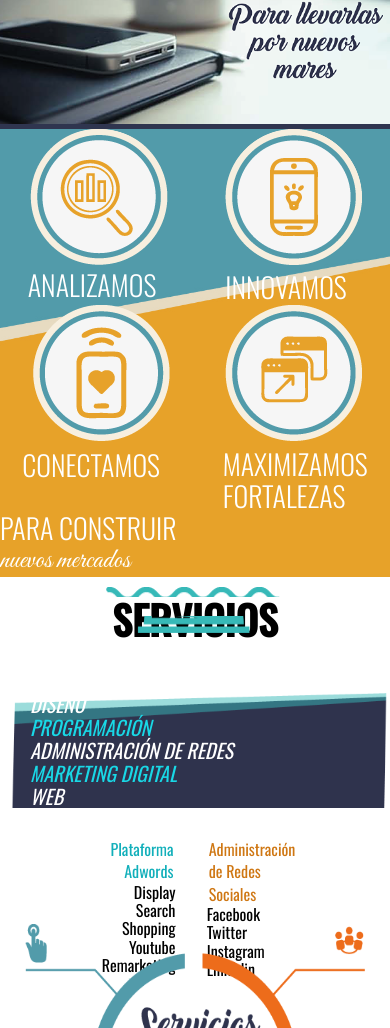
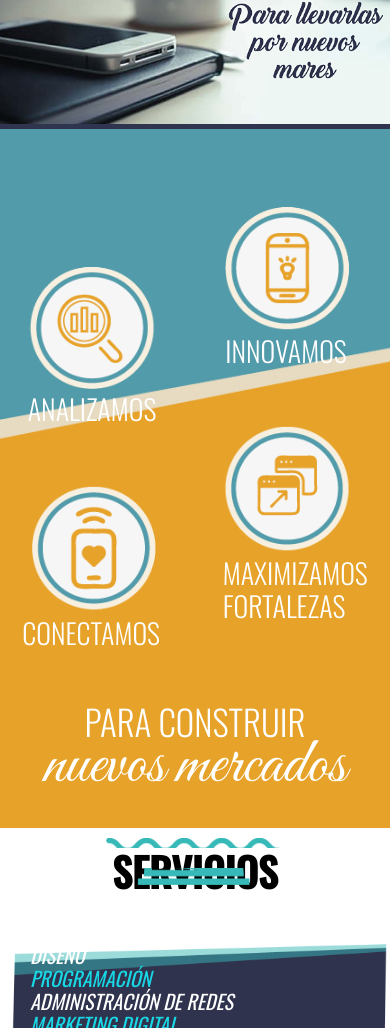
Before and after one commit to deliaro890/Pulpo, a plain HTML site: page index2.html in a window 390 px wide. Shown: the part 2899-3927 px from the top of the page. Drawn offline with nearby package versions, Linux system fonts and the light colour scheme; a web font is replaced by a local one.

Commit message:
innovation responsive

```diff
--- a/css/main.css
+++ b/css/main.css
@@ -190,15 +190,36 @@ nav ul li{
     background-repeat: no-repeat;
     background-position: center;
     background-size: cover;
+    padding-top: 20%;
+    padding-bottom: 10%;
 }
 
+#innovation img{
+    width: 90%;
+}
+#innovation .inn-mob-bottom {
+    margin-top: 60px;
+    margin-bottom: 60px;
+}
+#innovation .inn-mob-up {
+    margin-top: -60px;
+}
 .inn-item {
     display: flex;
     justify-content: space-around;
 }
-.inn-subtitle {
-    font-family: 'Great Vibes', cursive;
-}
+    .inn-text {
+        margin-top: 50px;
+        line-height: 45px;
+        text-align: center;
+    }
+    .inn-title {
+        font-size: 35px;
+    }
+    .inn-subtitle {
+         font-family: 'Great Vibes', cursive;
+        font-size: 65px;
+    }
 
 /* ----------- VIEJO ----------- */
 
@@ -859,7 +880,18 @@ label{
         padding-top: 10%;
         padding-bottom: 2%;
     }
+    #innovation .inn-mob-bottom {
+        margin-top: 0px;
+        margin-bottom: 0px;
+    }
+    #innovation .inn-mob-up {
+        margin-top: 0px;
+    }
 
+    #innovation img{
+        width: 100%;
+        max-width: 142px;
+    }
     #innovation section {
         width: 50%;
     }
@@ -874,6 +906,7 @@ label{
     .inn-text {
         margin-top: 29px;
         line-height: 67px;
+        text-align: left;
     }
     .inn-title {
         font-size: 60px;
--- a/index2.html
+++ b/index2.html
@@ -107,38 +107,9 @@
                 <img src="./img/fondo5.png">
             </div>
         </div>
-        <!-- <div id="cinco">
-
-            <div id="cinco_1">
-                <p>NUESTRA EXPERIENCIA ABARCA</p>
-            </div>
-            <div id="cinco_2">
-                <div id="cinco_2_1">
-                    <p class="exp a wow animated bounceInLeft">DESARROLLO</p>
-                </div>
-                <div id="cinco_2_2">
-                    <p class="exp b wow animated bounceInLeft" data-wow-delay=".5s"">DISEÑO</p></div>
-            </div>
-            <div id=" cinco_3">
-                        <div id="cinco_3_1">
-                            <p class="exp b wow animated bounceInLeft">ENFOCADOS EN MOVILIZAR LAS MARCAS</p>
-                        </div>
-                        <div id="cinco_3_2">
-                            <p class="exp a wow animated bounceInLeft" data-wow-delay=".5s">Y DIFUSIÓN DE PLATAFORMAS
-                                DIGITALES</p>
-                        </div>
-                </div>
-
-
-            </div>
-            <div id="seis">
-
-
-
-            </div> -->
             <div id="innovation">
                 <section class="inn-item wow animated bounceInLeft">
-                    <div class="inn-item-bottom">
+                    <div class="inn-item-bottom inn-mob-bottom">
                        <img src="./img/5A_1.png">
                        <p>ANALIZAMOS</p>
                     </div>
@@ -153,7 +124,7 @@
                             <img src="./img/5A_3.png">
                             <p>CONECTAMOS</p>
                         </div>
-                        <div>
+                        <div class="inn-mob-up">
                             <img src="./img/5A_4.png">
                             <p>MAXIMIZAMOS</p>
                             <p>FORTALEZAS</p>
@@ -165,46 +136,6 @@
                     </div>
                 </section>
             </div>
-            <!-- <div id="siete">
-
-                <div id="siete_1">
-                    <div id="siete_1_1">
-                        <div id="siete_1_1_1">
-                            <img src="img/5A_1.png" class="bolas wow animated bounceInLeft">
-                            <p>ANALIZAMOS</p>
-                        </div>
-                        <div id="siete_1_1_2">
-
-                            <img src="img/5A_2.png" class="bolas wow animated bounceInLeft a_2">
-                            <p>INOVAMOS</p>
-
-                        </div>
-                    </div>
-                    <div id="siete_1_2">
-
-                        <div id="siete_1_2_1">
-                            <img src="img/5A_3.png" class="bolas wow animated bounceInLeft">
-                            <p>CONECTAMOS</p>
-
-                        </div>
-                        <div id="siete_1_2_2">
-                            <img src="img/5A_4.png" class="bolas wow animated bounceInLeft a_2 a_4">
-                            <p>MAXIMIZAMOS FORTALEZAS</p>
-
-                        </div>
-
-
-
-                    </div>
-                </div>
-
-                <div id="siete_2">
-
-                    <p id="sietedos_1">PARA CONSTRUIR</p>
-                    <p id="sietedos_2">nuevos mercados</p>
-                </div>
-
-            </div> -->
             <div id="ocho">
 
             </div>
```
Also changed, not shown: imgMovil/PulpoDigital_WebMovil_003.jpg.
